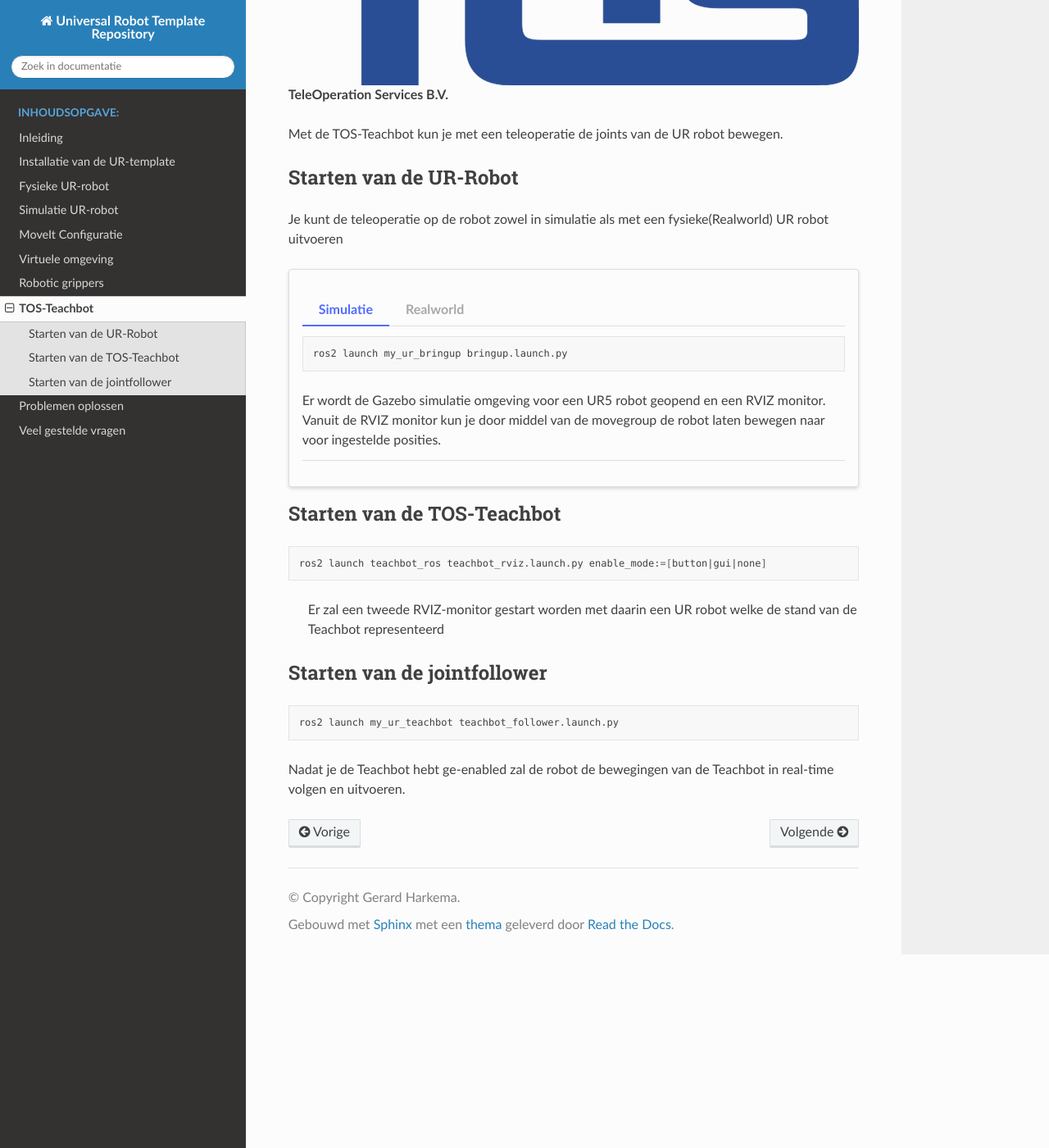
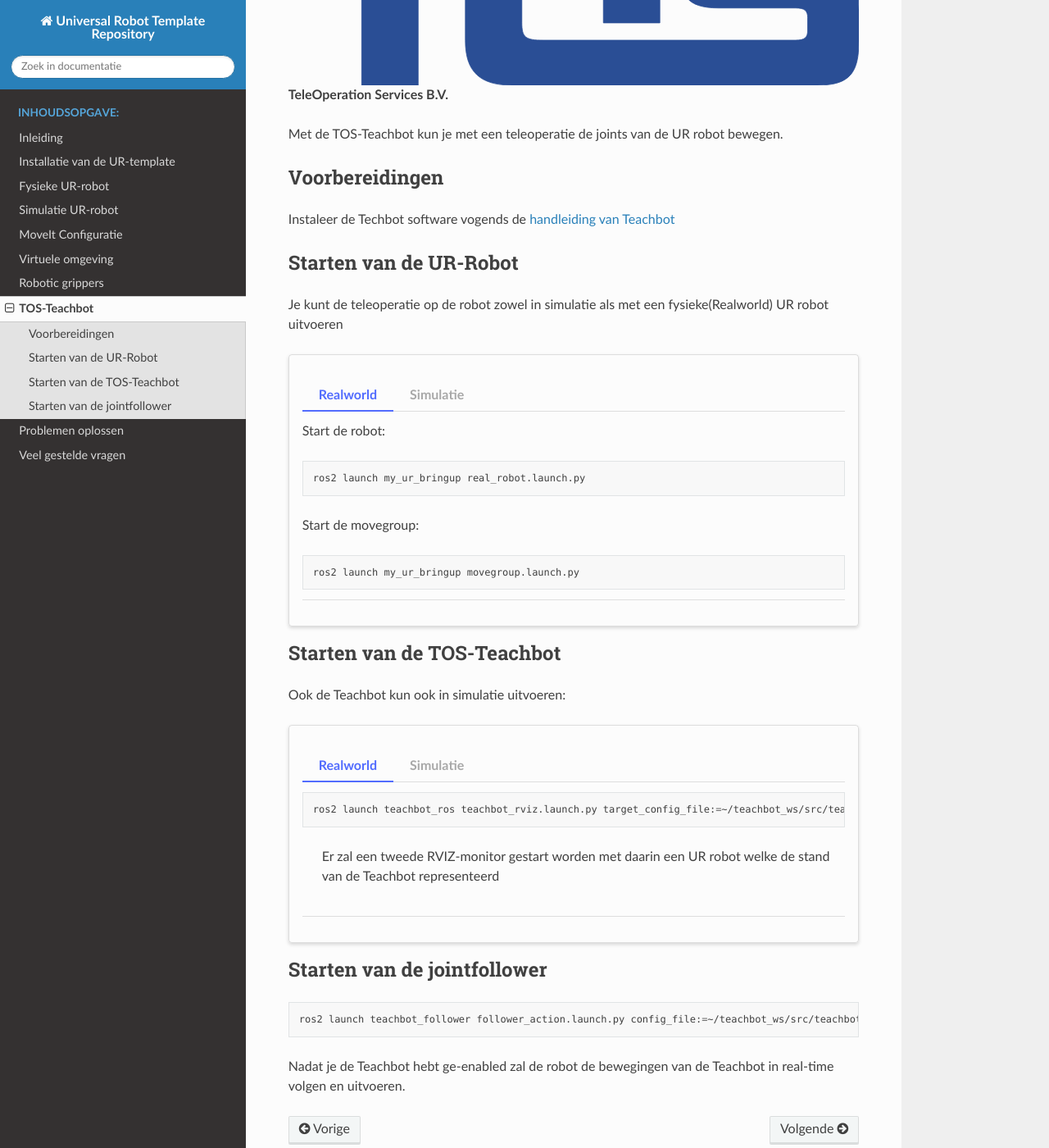
Before and after one commit to Christophe454/Eye_in_hand_Periode2.4_C2, a Sphinx documentation site: the page built from documentation/documentation/teachbot.md, in a window 1280 px wide and 1400 px high, scrolled down 295 px. Shown: the whole window at 82% size. Built offline with Sphinx 7.4.7 and the Read the Docs theme 3.1.0, drawn with Linux system fonts in a browser that asks for light colours; pages that are not in the unit, such as notebooks, are missing from menus.

Commit message:
20260111

````diff
--- a/documentation/documentation/teachbot.md
+++ b/documentation/documentation/teachbot.md
@@ -5,6 +5,9 @@
 **TeleOperation Services B.V.**
 
 Met de TOS-Teachbot kun je met een teleoperatie de joints van de UR robot bewegen.
+
+## Voorbereidingen
+Instaleer de Techbot software vogends de [handleiding van Teachbot](https://avansmechatronica.github.io/teachbot/)
 
 ## Starten van de UR-Robot
 
@@ -14,20 +17,29 @@
 
 ::::{tab-set}
 
-:::{tab-item} Simulatie
+:::{tab-item} Realworld
 
+Start de robot:
 ```bash
-ros2 launch my_ur_bringup bringup.launch.py
+ros2 launch my_ur_bringup real_robot.launch.py
 ```
 
-Er wordt de Gazebo simulatie omgeving voor een UR5 robot geopend en een RVIZ monitor. Vanuit de RVIZ monitor kun je door middel van de movegroup de robot laten bewegen naar voor ingestelde posities.
-
+Start de movegroup:
+```bash
+ros2 launch my_ur_bringup movegroup.launch.py
+```
 
 :::
 
-:::{tab-item} Realworld
+:::{tab-item} Simulatie
 
-*Under construction*
+Start de simualtie:
+```bash
+ros2 launch my_ur_bringup simulatreal_robotion.launch.py
+```
+
+Er wordt de Gazebo simulatie omgeving voor een UR5 robot geopend en een RVIZ monitor. Vanuit de RVIZ monitor kun je door middel van dereal_robot movegroup de robot laten bewegen naar voor ingestelde posities.
+
 
 :::
 
@@ -36,13 +48,35 @@
 :::::
 
 ## Starten van de TOS-Teachbot
+Ook de Teachbot kun ook in simulatie uitvoeren:
+:::::{card}
+
+::::{tab-set}
+
+:::{tab-item} Realworld
+
+
 ```bash
-ros2 launch teachbot_ros teachbot_rviz.launch.py enable_mode:=[button|gui|none]
+ros2 launch teachbot_ros teachbot_rviz.launch.py target_config_file:=~/teachbot_ws/src/teachbot_ros/teachbot_ros/config/target_robots/ur.yaml
 ```
 > Er zal een tweede RVIZ-monitor gestart worden met daarin een UR robot welke de stand van de Teachbot representeerd
 
+:::
+
+:::{tab-item} Simulatie
+
+```bash
+ros2 launch teachbot_ros sim_teachbot_rviz.launch.py target_config_file:=~/teachbot_ws/src/teachbot_ros/teachbot_ros/config/target_robots/ur.yaml
+```
+
+:::
+
+::::
+
+:::::
+
 ## Starten van de jointfollower
 ```bash
-ros2 launch my_ur_teachbot teachbot_follower.launch.py
+ros2 launch teachbot_follower follower_action.launch.py config_file:=~/teachbot_ws/src/teachbot_ros/teachbot_follower/config/ur.yaml
 ```
 Nadat je de Teachbot hebt ge-enabled zal de robot de bewegingen van de Teachbot in real-time volgen en uitvoeren.
````
